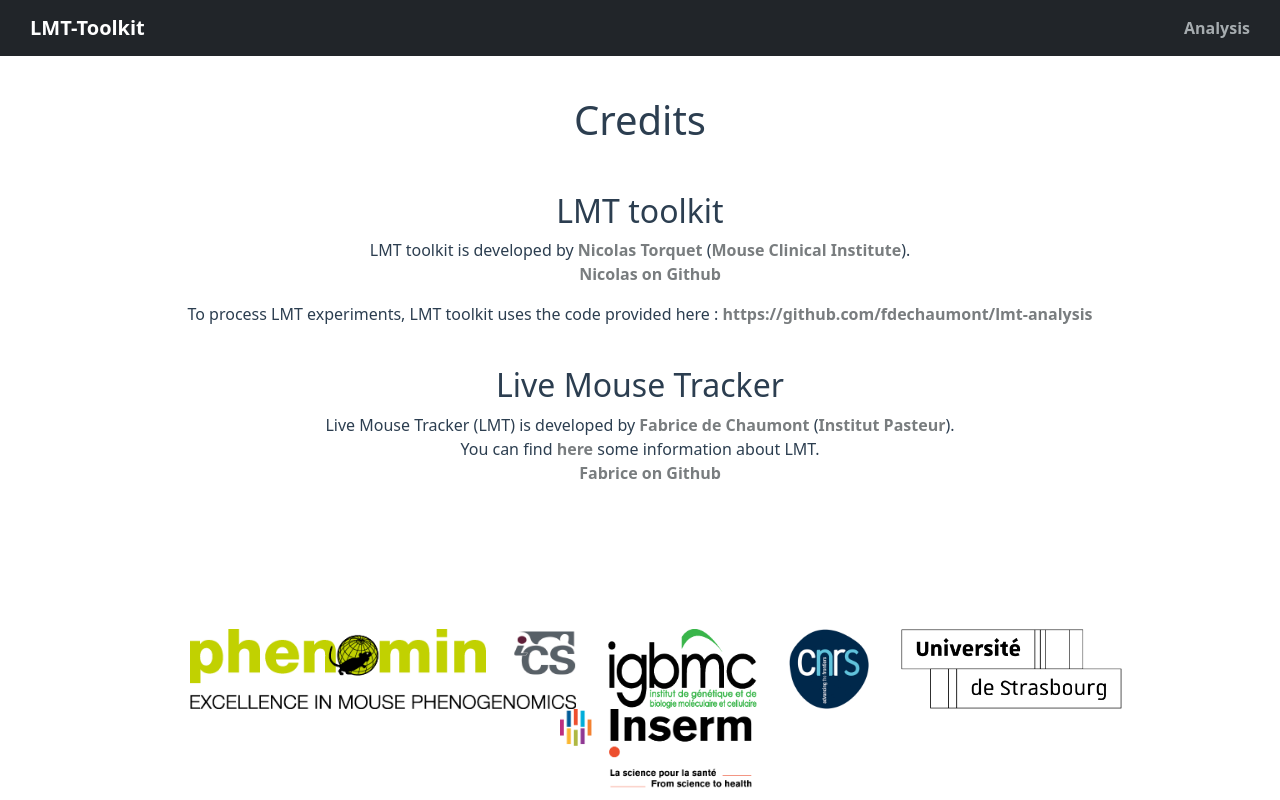
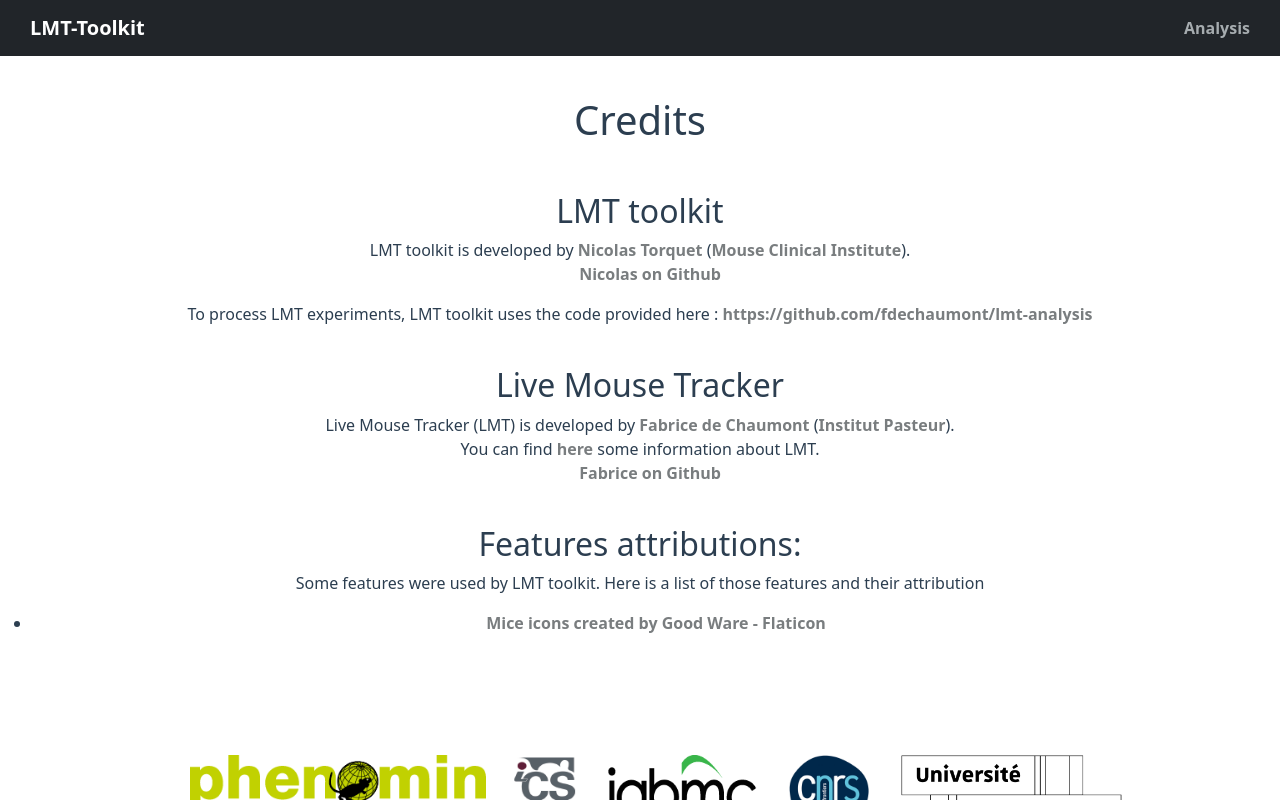
Before and after one commit to ntorquet/lmt_toolkit_analysis, a Vue app in the folder frontend/: page /about in a window 1280 px wide. Shown: the top 800 px of the page. Built offline with nearby package versions, Linux system fonts and the light colour scheme; some icons are missing; what @meforma/vue-toaster would draw is missing.

Commit message:
Favicon credit

```diff
--- a/frontend/src/views/AboutView.vue
+++ b/frontend/src/views/AboutView.vue
@@ -19,6 +19,11 @@
               <a href="https://github.com/fdechaumont" target="_blank"><b-icon-github></b-icon-github> Fabrice on Github</a>
             </p>
             <br />
+          <h2>Features attributions:</h2>
+          <p>Some features were used by LMT toolkit. Here is a list of those features and their attribution</p>
+          <ul>
+            <li><a href="https://www.flaticon.com/free-icons/mice" title="mice icons">Mice icons created by Good Ware - Flaticon</a></li>
+          </ul>
             <br />
             <figure>
               <img src="@/assets/phenomin_ics.png" />
```
